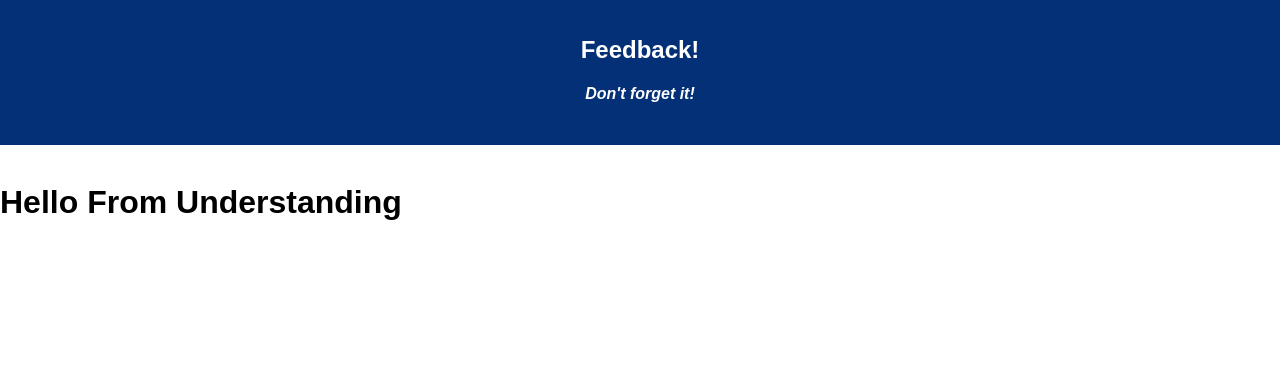
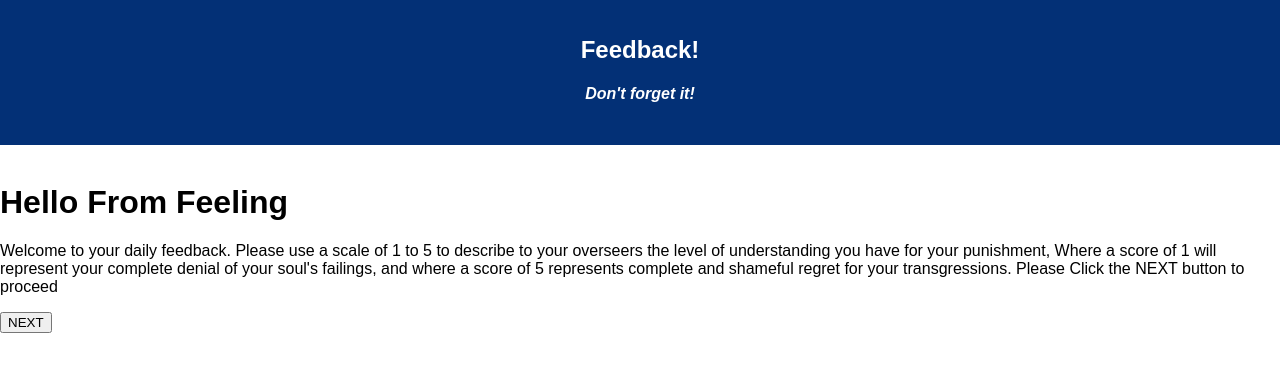
Before and after one commit to Chris0Bannon/redux-feedback, a React (Create React App) app: page /#/understanding in a window 1280 px wide. Shown: the top 372 px of the page. Built offline with nearby package versions, Linux system fonts and the light colour scheme.

Commit message:
connects all components on click in correct order.  Some flavoe  text added to each Component

```diff
--- a/src/components/Comments/Comments.jsx
+++ b/src/components/Comments/Comments.jsx
@@ -1,17 +1,26 @@
-import React, {Component} from 'react';
-import {connect} from 'react-redux';
+import React, { Component } from "react";
+import { connect } from "react-redux";
 
 class Comments extends Component {
+  nextHandler = event => {
+    console.log("you clicked the next button");
 
+    this.props.history.push("/review");
+  };
 
-    render() {
-
-            return(
-                <h1>Hello From Comments</h1>
-            )
-
-    }
-
+  render() {
+    return (
+      <div>
+        <h1>Hello From Comments</h1>
+        <p>
+          Welcome to your daily feedback. Use the text input field below to
+          share any additional comments about your suffering that you may wish
+          to share with your overseers. Please Click the NEXT button to proceed
+        </p>
+        <button onClick={this.nextHandler}>NEXT</button>
+      </div>
+    );
+  }
 }
 
 export default connect()(Comments);
--- a/src/components/Home/Home.jsx
+++ b/src/components/Home/Home.jsx
@@ -2,20 +2,21 @@ import React, { Component } from "react";
 import { connect } from "react-redux";
 
 class Home extends Component {
-
-nextHandler = (event) => {
-    console.log('you clicked the next button');
+  nextHandler = event => {
+    console.log("you clicked the next button");
 
     this.props.history.push("/feeling");
-}
-
+  };
 
   render() {
     return (
       <div>
         <h1>Hello From Home</h1>
-        <p>Welcome to your daily feedback.  Click the NEXT button to proceed</p>
-        <button onClick = {this.nextHandler} >NEXT</button>
+        <p>
+          Welcome to your daily feedback. Never forget that
+          you are here forever! Please click the NEXT button to continue!
+        </p>
+        <button onClick={this.nextHandler}>NEXT</button>
       </div>
     );
   }
--- a/src/components/Review/Review.jsx
+++ b/src/components/Review/Review.jsx
@@ -1,17 +1,26 @@
-import React, {Component} from 'react';
-import {connect} from 'react-redux';
+import React, { Component } from "react";
+import { connect } from "react-redux";
 
 class Review extends Component {
+  nextHandler = event => {
+    console.log("you clicked the next button");
 
+    this.props.history.push("/");
+  };
 
-    render() {
-
-            return(
-                <h1>Hello From Review</h1>
-            )
-
-    }
-
+  render() {
+    return (
+      <div>
+        <h1>Hello From Review</h1>
+        <p>
+          Welcome to your daily feedback. You may review and reflect upon your
+          feedback entries that are displayed below. Please Click the SUBMIT
+          button to finish your daily feedback>  Thank you for you submission and your suffering!
+        </p>
+        <button onClick={this.nextHandler}>SUBMIT</button>
+      </div>
+    );
+  }
 }
 
 export default connect()(Review);
--- a/src/components/Supported/Supported.jsx
+++ b/src/components/Supported/Supported.jsx
@@ -2,16 +2,27 @@ import React, {Component} from 'react';
 import {connect} from 'react-redux';
 
 class Supported extends Component {
+  nextHandler = event => {
+    console.log("you clicked the next button");
 
+    this.props.history.push("/comments");
+  };
 
-    render() {
-
-            return(
-                <h1>Hello From Supported</h1>
-            )
-
-    }
-
+  render() {
+    return (
+      <div>
+        <h1>Hello From Supported</h1>
+        <p>
+          Welcome to your daily feedback. Please use a scale of 1 to 5 to
+          describe to your overseers how supported you feel by our staff. Use a scale where a score of 1 will represent your complete
+          sense of earned abandonment, and where a score of 5 represents
+          your total dependency on others to achieve any sense of self actualization. Please Click
+          the NEXT button to proceed
+        </p>
+        <button onClick={this.nextHandler}>NEXT</button>
+      </div>
+    );
+  }
 }
 
 export default connect()(Supported);
--- a/src/components/Understanding/Understanding.jsx
+++ b/src/components/Understanding/Understanding.jsx
@@ -4,11 +4,26 @@ import {connect} from 'react-redux';
 class Understanding extends Component {
 
 
+  nextHandler = event => {
+    console.log("you clicked the next button");
+
+    this.props.history.push("/Supported");
+  };
 
     render() {
 
             return(
-                <h1>Hello From Understanding</h1>
+                <div>
+                   <h1>Hello From Feeling</h1>
+        <p>
+          Welcome to your daily feedback. Please use a scale of 1 to 5 to describe to your overseers the level of understanding you have for your punishment, Where a score of 1
+          will represent your complete denial of your soul's failings, and where a score of 5 represents
+          complete and shameful regret for your transgressions.
+          Please Click the NEXT button to proceed
+        </p>
+        <button onClick={this.nextHandler}>NEXT</button>
+      </div>
+
             )
 
     }
```
